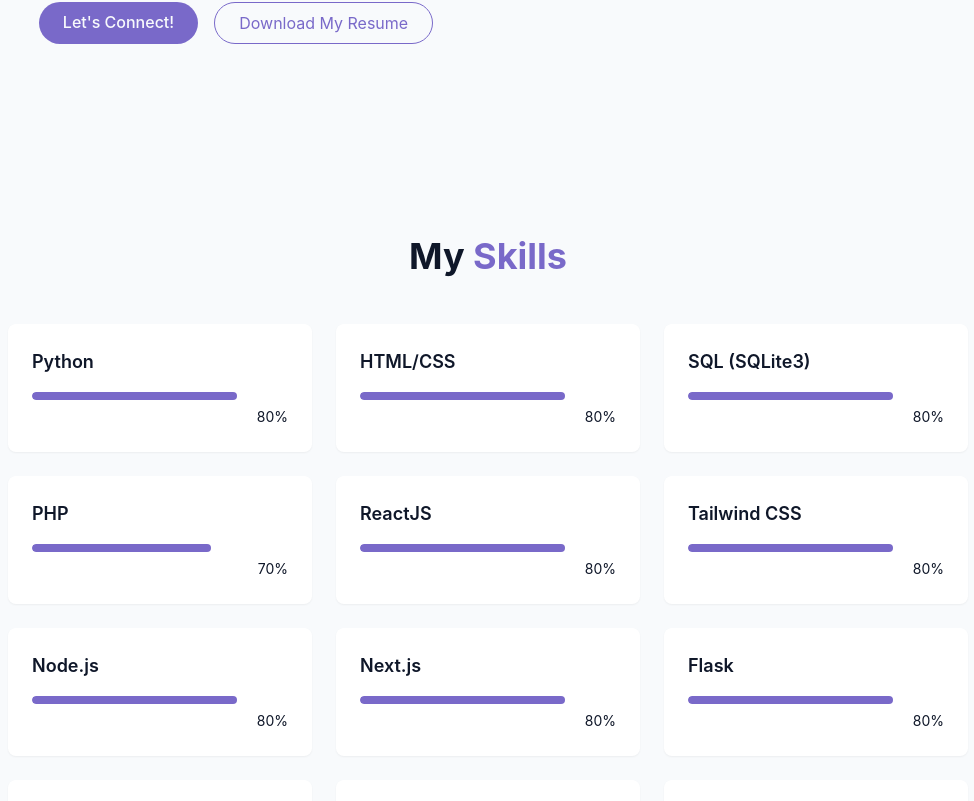
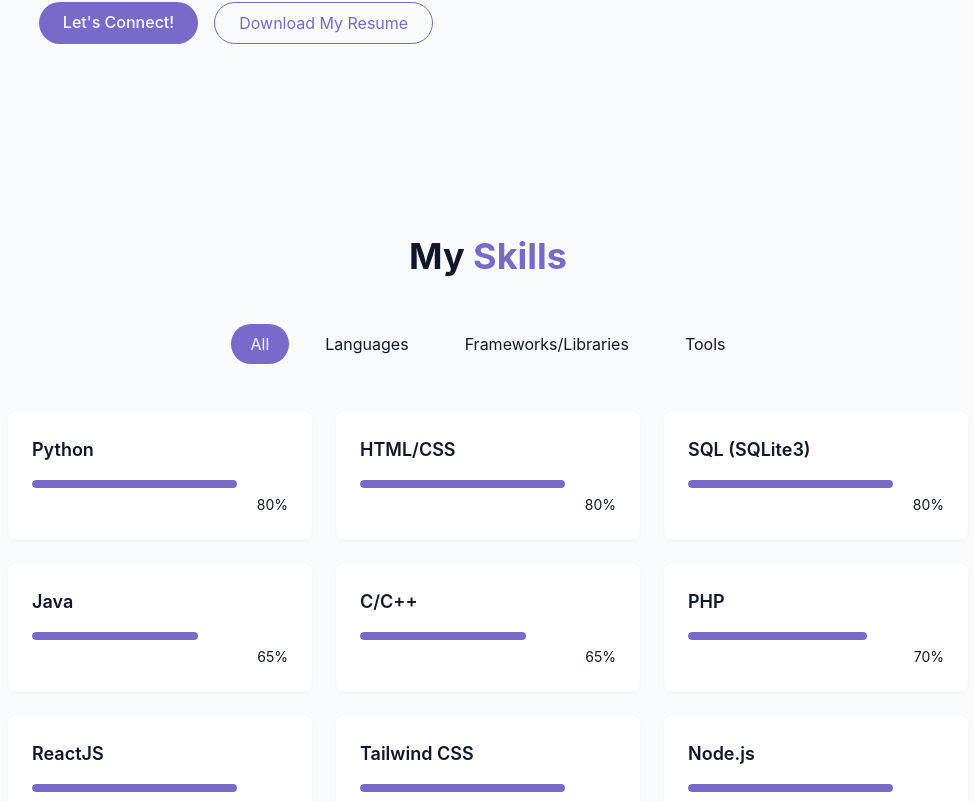
Before and after one commit to wendoleevillegas/personal-website, a React (Vite) app: page / in a window 1280 px wide. Shown: the part 1518-2319 px from the top of the page, without its empty margins (152-1126 px from the left). Built offline with nearby package versions, Linux system fonts and the light colour scheme.

Commit message:
finished skillsSection

```diff
--- a/src/components/SkillsSection.jsx
+++ b/src/components/SkillsSection.jsx
@@ -1,21 +1,25 @@
+import { act, useState } from "react";
+import { cn } from "@/lib/utils";
 
 const skills = [
-    // Progamming Languages
-    { name: "Python", level: 80, category: "Programming Languages" },
-    { name: "HTML/CSS", level: 80, category: "Programming Languages" },
-    { name: "SQL (SQLite3)", level: 80, category: "Programming Languages" },
-    { name: "PHP", level: 70, category: "Programming Languages" },
+    // Programming Languages
+    { name: "Python", level: 80, category: "Languages" },
+    { name: "HTML/CSS", level: 80, category: "Languages" },
+    { name: "SQL (SQLite3)", level: 80, category: "Languages" },
+    { name: "Java", level: 65, category: "Languages" },
+    { name: "C/C++", level: 65, category: "Languages" },
+    { name: "PHP", level: 70, category: "Languages" },
 
     // Frameworks & Libraries
-    { name: "ReactJS", level: 80, category: "Frameworks & Libraries" },
-    { name: "Tailwind CSS", level: 80, category: "Frameworks & Libraries" },
-    { name: "Node.js", level: 80, category: "Frameworks & Libraries" },
-    { name: "Next.js", level: 80, category: "Frameworks & Libraries" },
-    { name: "Flask", level: 80, category: "Frameworks & Libraries" },
-    { name: "JUnit", level: 80, category: "Frameworks & Libraries" },
-    { name: "Tensorflow", level: 80, category: "Frameworks & Libraries" },
-    { name: "Keras", level: 80, category: "Frameworks & Libraries" },
-    { name: "Numpy", level: 80, category: "Frameworks & Libraries" },
+    { name: "ReactJS", level: 80, category: "Frameworks/Libraries" },
+    { name: "Tailwind CSS", level: 80, category: "Frameworks/Libraries" },
+    { name: "Node.js", level: 80, category: "Frameworks/Libraries" },
+    { name: "Next.js", level: 80, category: "Frameworks/Libraries" },
+    { name: "Flask", level: 80, category: "Frameworks/Libraries" },
+    { name: "JUnit", level: 80, category: "Frameworks/Libraries" },
+    { name: "Tensorflow", level: 80, category: "Frameworks/Libraries" },
+    { name: "Keras", level: 80, category: "Frameworks/Libraries" },
+    { name: "Numpy", level: 80, category: "Frameworks/Libraries" },
 
     // Developer Tools
     { name: "VS Code", level: 80, category: "Tools" },
@@ -27,18 +31,37 @@
 
 ];
 
-
+const categories = ["All", "Languages", "Frameworks/Libraries", "Tools"];
 
 export const SkillsSection = () => {
+    const [activeCategory, setActiveCategory] = useState("All");
 
-    return <section id="skills" className="py-24 px-4 relative bg-secondary/30">
+    const filteredSkills = skills.filter((skill) => activeCategory === "All" || skill.category === activeCategory)
+    return (
+        <section id="skills" className="py-24 px-4 relative bg-secondary/30">
             <div className="container mx-auto max-w-5xl">
                 <h2 className="text-3xl md:text-4xl font-bold mb-12 text-center">
                     My <span className="text-primary"> Skills</span>
                 </h2>
 
+                <div className="flex flex-wrap justify-center gap-4 mb-12">
+                    {categories.map((category, key) => (
+                        <button
+                            key={key}
+                            onClick={() => setActiveCategory(category)}
+                            className={cn(
+                                "px-5 py-2 rounded-full transition-colors duration-300",
+                                activeCategory === category ? "bg-primary text-primary-foreground" : "bg-secondary/70 text-foreground hover:bg-secondary"
+                            )}
+                        >
+                            {category}
+                        </button>
+                    ))}
+                </div>
+
+
                 <div className="grid grid-cols-1 sm:grid-cols-2 lg:grid-cols-3 gap-6">
-                {skills.map((skill, key) => (
+                    {filteredSkills.map((skill, key) => (
                         <div key={key} className="bg-card p-6 rounded-lg shadow-xs card-hover">
                             <div className="text-left mb-4">
                                 <h3 className="font-semibold text-lg"> {skill.name} </h3>
@@ -58,4 +81,5 @@
             </div>
 
         </section>
+    );
 };
```
Lines whose indentation alone changed are shown as unchanged.
